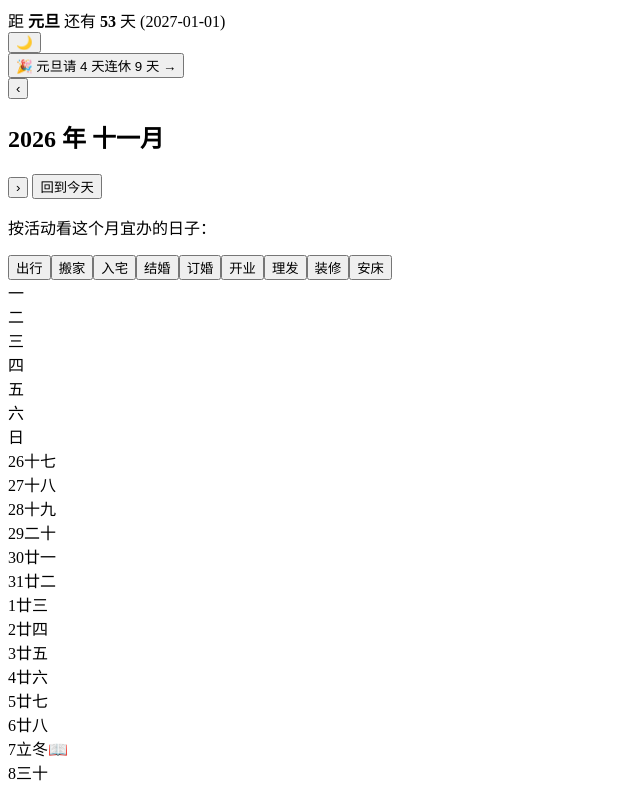
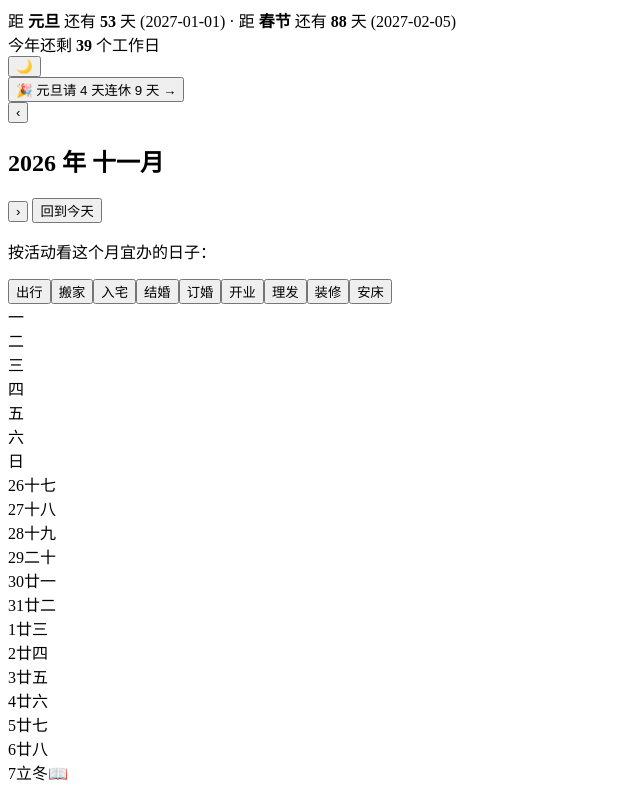
Before and after one commit to advence-liz/cal, a website with bundled scripts: page index.html in a window 1280 px wide. Shown: the part 81-867 px from the top of the page, without its empty margins (0-640 px from the left). Built offline with nearby package versions, Linux system fonts and the light colour scheme.

Commit message:
feat: 三处用户体验修复——点击日期滚入视野、双假期倒计时、剩余工作日速览
Co-Authored-By: Claude Code <noreply@anthropic.com>

```diff
--- a/app.js
+++ b/app.js
@@ -9,6 +9,7 @@ import {
   countWorkdays,
   addWorkdays,
   nextHoliday,
+  nextHolidays,
   formatDate,
   parseDate,
 } from './workday.js';
@@ -193,15 +194,34 @@ async function gotoMonth(year, month) {
 }
 
 function renderNextHoliday() {
-  const result = nextHoliday(state.today, getDataStore());
+  // 展示最近两个法定假期："距元旦还有X天"之后用户自然想问"那春节呢"。
+  // 第二个假期在窄屏（≤480px）下由 CSS 隐藏，避免顶栏挤爆。
+  const results = nextHolidays(state.today, getDataStore(), 2);
   const el = $('nextHoliday');
-  if (!result) {
+  if (results.length === 0) {
     el.textContent = '暂无后续法定假期数据';
     el.classList.remove('has-data');
     return;
   }
-  el.innerHTML = `距 <strong>${result.name}</strong> 还有 <strong>${result.daysAway}</strong>&nbsp;天 (${result.date})`;
+  const fmt = ({ name, date, daysAway }) =>
+    `距 <strong>${name}</strong> 还有 <strong>${daysAway}</strong>&nbsp;天 (${date})`;
+  const second = results[1] ? `<span class="next-holiday__second">${fmt(results[1])}</span>` : '';
+  el.innerHTML = `${fmt(results[0])}${results[1] ? '&nbsp;·&nbsp;' + second : ''}`;
   el.classList.add('has-data');
+}
+
+// 一眼可见的摸鱼进度：今年还剩多少个工作日（含今天，与计算工具口径一致）。
+function renderWorkdayRemaining() {
+  const el = $('workdayRemaining');
+  el.hidden = false;
+  const year = state.today.slice(0, 4);
+  try {
+    const remaining = countWorkdays(state.today, `${year}-12-31`, getDataStore());
+    el.innerHTML = `今年还剩 <strong>${remaining}</strong>&nbsp;个工作日`;
+    el.classList.add('has-data');
+  } catch {
+    el.textContent = ''; // 数据未就绪时不占位误导
+  }
 }
 
 // --- 日期详情面板（tap-to-view，弥补移动端没有 title hover 的问题）---
@@ -484,6 +504,16 @@ function bindActivityFilters() {
   });
 }
 
+// 详情面板在日历下方。桌面视口较矮时它在折叠线之下——点了日期却毫无
+// 反馈是最伤的体验；完整可见时不滚动（避免多余跳动）。
+function ensureDetailVisible() {
+  const detail = $('dayDetail');
+  if (detail.hidden) return;
+  const r = detail.getBoundingClientRect();
+  if (r.top >= 0 && r.bottom <= window.innerHeight) return;
+  detail.scrollIntoView({ behavior: scrollBehavior(), block: 'nearest' });
+}
+
 function selectDay(cell) {
   state.selected = cell.dataset.date;
   $('countForm').start.value = state.selected;
@@ -493,6 +523,7 @@ function selectDay(cell) {
   cell.classList.add('day--selected');
 
   showDayDetail(state.selected);
+  ensureDetailVisible();
   updateHash();
 }
 
@@ -647,6 +678,7 @@ async function applyHashView(fallbackYear, fallbackMonth) {
     if (cell) {
       cell.classList.add('day--selected');
       showDayDetail(state.selected);
+      ensureDetailVisible(); // 深链进入时让目标日的详情可见，而不是停在视口外
     }
   }
 }
@@ -680,6 +712,7 @@ async function init() {
     $('addForm').start.value = state.selected;
   }
   renderNextHoliday();
+  renderWorkdayRemaining();
 }
 
 init().catch((err) => {
--- a/index.html
+++ b/index.html
@@ -28,6 +28,7 @@
     <h1><img src="icon.svg" alt="" class="app-logo" width="24" height="24">摸鱼日历</h1>
     <div class="topbar-right">
       <div class="next-holiday" id="nextHoliday">加载中…</div>
+      <div class="workday-remaining" id="workdayRemaining" hidden></div>
       <button id="themeToggle" type="button" class="theme-toggle" aria-label="切换深色模式">🌙</button>
     </div>
   </header>
--- a/service-worker.js
+++ b/service-worker.js
@@ -6,7 +6,7 @@
 // is visible on the very next load, and only fall back to the cached shell
 // when offline. (A stale-while-revalidate strategy was tried first but meant
 // every update needed two page loads to show up — network-first avoids that.)
-const CACHE_NAME = 'cal-shell-v8';
+const CACHE_NAME = 'cal-shell-v9';
 const SHELL_FILES = [
   './',
   './index.html',
--- a/styles.css
+++ b/styles.css
@@ -166,6 +166,23 @@ body {
 }
 .next-holiday.has-data {
   color: var(--holiday);
+}
+
+/* 今年剩余工作日速览：与 next-holiday 同款胶囊，弱色调不打架 */
+.workday-remaining {
+  font-size: 0.95rem;
+  color: var(--muted);
+  background: var(--alt-bg);
+  border: 1px solid var(--border);
+  padding: 0.4rem 0.8rem;
+  border-radius: 999px;
+}
+.workday-remaining strong { color: var(--today); }
+
+@media (max-width: 480px) {
+  /* 窄屏只保留最近一个假期倒计时，第二个与剩余工作日让位 */
+  .next-holiday__second,
+  .workday-remaining { display: none; }
 }
 
 .status-bar {
--- a/workday.js
+++ b/workday.js
@@ -57,9 +57,10 @@ export function addWorkdays(startStr, n, store) {
   return cursor;
 }
 
-// Returns the next distinct legal holiday (isOffDay=true) whose first day is strictly after `fromStr`.
-// Distinct = grouped by name + earliest occurrence.
-export function nextHoliday(fromStr, store) {
+// Returns the next `count` distinct legal holidays (isOffDay=true), sorted by
+// first day, strictly after `fromStr`. Distinct = grouped by name + earliest
+// occurrence (a 中秋 that bridges into 国庆 yields two entries).
+export function nextHolidays(fromStr, store, count = 2) {
   const firstByName = new Map();
   for (const yearMap of store.values()) {
     for (const [dateStr, meta] of yearMap) {
@@ -69,13 +70,16 @@ export function nextHoliday(fromStr, store) {
       if (!prev || dateStr < prev) firstByName.set(meta.name, dateStr);
     }
   }
-  let best = null;
-  for (const [name, date] of firstByName) {
-    if (!best || date < best.date) best = { name, date };
-  }
-  if (!best) return null;
-  const days = Math.round(
-    (parseDate(best.date) - parseDate(fromStr)) / 86400000
-  );
-  return { name: best.name, date: best.date, daysAway: days };
+  const daysAway = (dateStr) =>
+    Math.round((parseDate(dateStr) - parseDate(fromStr)) / 86400000);
+  return [...firstByName.entries()]
+    .map(([name, date]) => ({ name, date, daysAway: daysAway(date) }))
+    .sort((a, b) => a.date.localeCompare(b.date))
+    .slice(0, count);
 }
+
+// Returns the next distinct legal holiday (isOffDay=true) whose first day is strictly after `fromStr`.
+// Distinct = grouped by name + earliest occurrence.
+export function nextHoliday(fromStr, store) {
+  return nextHolidays(fromStr, store, 1)[0] ?? null;
+}
```
Also changed, not shown: workday.test.js (+34 -0 lines).
